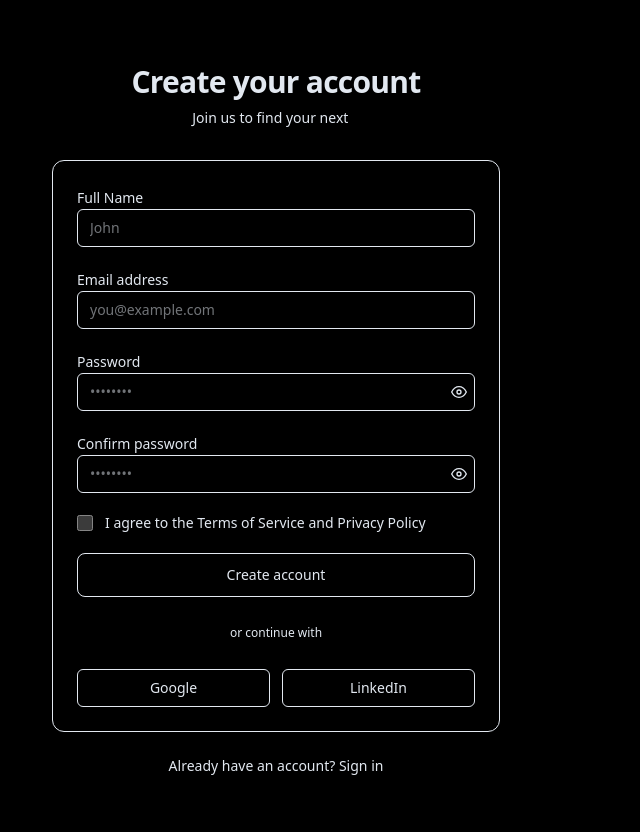
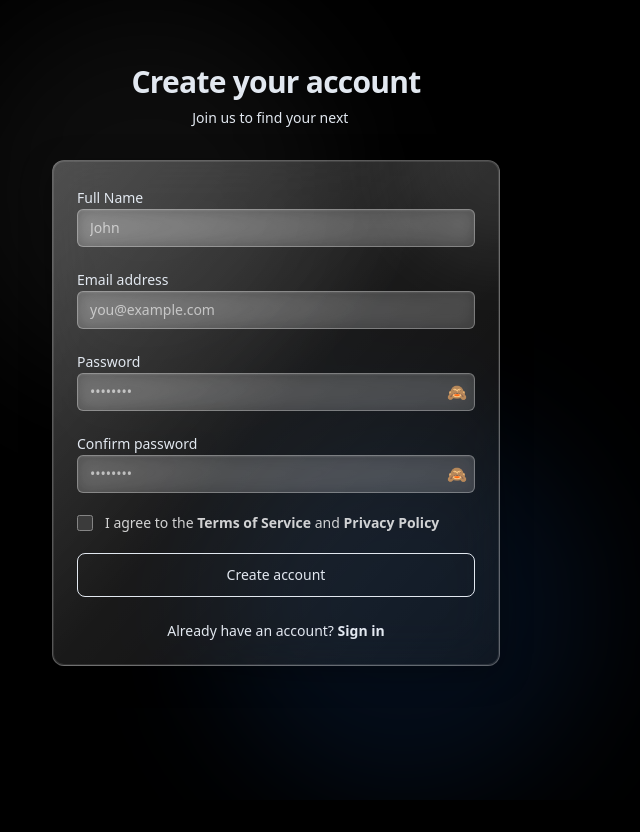
Before and after one commit to Ziel-Lab/jobBoard, a Next.js app: page /register in a window 1280 px wide. Shown: the top 832 px of the page, without its empty margins (364-1004 px from the left). After the commit the page ends 800 px from the top, so only its background shows below. Built offline with nearby package versions, Linux system fonts and the light colour scheme; no server answers.

Commit message:
updated form uis

```diff
--- a/src/app/page.tsx
+++ b/src/app/page.tsx
@@ -20,8 +20,10 @@ export default function Home() {
 
   return (
     <>
-      <div className="absolute left-0 right-0 top-6 z-[100] flex justify-center">
-        <Navbar />
+      <div className="absolute left-0 right-0 top-6 z-[200] flex justify-center pointer-events-none">
+        <div className="pointer-events-auto w-full flex justify-center">
+          <Navbar />
+        </div>
       </div>
       <HeroSection/>
       <SectionDivider />
@@ -85,7 +87,7 @@ export default function Home() {
                     <circle cx="12" cy="7" r="3" />
                   </svg>
                 ),
-                label: 'Profile',
+                label: 'Login',
                 onClick: () => router.push('/login'),
                 className: 'text-white/80'
               },
--- a/src/app/register/page.tsx
+++ b/src/app/register/page.tsx
@@ -16,8 +16,12 @@ export default function RegisterPage() {
   const router = useRouter()
 
   return (
-    <main className="min-h-screen">
-      <div className="container mx-auto px-4 py-16">
+    <main className="min-h-screen bg-black relative overflow-hidden">
+      {/* Ambient light effects */}
+      <div className="absolute top-0 left-1/4 w-96 h-96 bg-white/5 rounded-full blur-3xl" />
+      <div className="absolute bottom-0 right-1/4 w-96 h-96 bg-blue-500/10 rounded-full blur-3xl" />
+
+      <div className="container mx-auto px-4 py-16 relative z-10">
         <div className="mx-auto max-w-md">
           <div className="mb-8 text-center">
             <h1 className="text-3xl font-semibold tracking-tight text-foreground">
@@ -35,7 +39,11 @@ export default function RegisterPage() {
             </p>
           </div>
 
-          <div className="rounded-xl border bg-card p-6 shadow-sm">
+          <div className="rounded-xl border border-white/30 bg-gradient-to-br from-white/20 via-white/10 to-white/5 backdrop-blur-xl p-6 shadow-[0_8px_32px_rgba(0,0,0,0.3),0_0_0_1px_rgba(255,255,255,0.1)_inset] relative overflow-hidden">
+            {/* Shine effect overlay */}
+            <div className="absolute inset-0 bg-gradient-to-br from-white/20 via-transparent to-transparent opacity-50 pointer-events-none" />
+            <div className="absolute -top-24 -right-24 w-48 h-48 bg-white/10 rounded-full blur-2xl pointer-events-none" />
+            <div className="relative z-10">
             <form
               className="space-y-5"
               aria-label="Signup form"
@@ -76,7 +84,7 @@ export default function RegisterPage() {
                   type="text"
                   required
                   placeholder="John"
-                  className="w-full rounded-md border bg-background px-3 py-2 text-sm outline-none ring-primary/20 transition focus:ring-2"
+                  className="w-full rounded-md border border-white/30 bg-white/15 backdrop-blur-sm px-3 py-2 text-sm text-white placeholder-white/60 outline-none transition-all duration-200 focus:ring-2 focus:ring-white/50 focus:bg-white/20 focus:border-white/50 shadow-[inset_0_1px_2px_rgba(255,255,255,0.1)]"
                 />
               </div>
 
@@ -90,7 +98,7 @@ export default function RegisterPage() {
                   type="email"
                   required
                   placeholder="you@example.com"
-                  className="w-full rounded-md border bg-background px-3 py-2 text-sm outline-none ring-primary/20 transition focus:ring-2"
+                  className="w-full rounded-md border border-white/30 bg-white/15 backdrop-blur-sm px-3 py-2 text-sm text-white placeholder-white/60 outline-none transition-all duration-200 focus:ring-2 focus:ring-white/50 focus:bg-white/20 focus:border-white/50 shadow-[inset_0_1px_2px_rgba(255,255,255,0.1)]"
                 />
               </div>
 
@@ -105,7 +113,7 @@ export default function RegisterPage() {
                     type={showPassword ? 'text' : 'password'}
                     required
                     placeholder="••••••••"
-                    className="w-full rounded-md border bg-background px-3 py-2 pr-10 text-sm outline-none ring-primary/20 transition focus:ring-2"
+                    className="w-full rounded-md border border-white/30 bg-white/15 backdrop-blur-sm px-3 py-2 pr-10 text-sm text-white placeholder-white/60 outline-none transition-all duration-200 focus:ring-2 focus:ring-white/50 focus:bg-white/20 focus:border-white/50 shadow-[inset_0_1px_2px_rgba(255,255,255,0.1)]"
                   />
                   <button
 										type="button"
@@ -113,7 +121,7 @@ export default function RegisterPage() {
 										className="absolute right-2 top-1/2 -translate-y-1/2 text-muted-foreground"
 										onClick={() => setShowPassword(v => !v)}
 									>
-                    {showPassword ? <FiEyeOff /> : <FiEye />}
+										{showPassword ? '👁️' : '🙈'}
 									</button>
                 </div>
               </div>
@@ -129,7 +137,7 @@ export default function RegisterPage() {
                     type={showConfirm ? 'text' : 'password'}
                     required
                     placeholder="••••••••"
-                    className="w-full rounded-md border bg-background px-3 py-2 pr-10 text-sm outline-none ring-primary/20 transition focus:ring-2"
+                    className="w-full rounded-md border border-white/30 bg-white/15 backdrop-blur-sm px-3 py-2 pr-10 text-sm text-white placeholder-white/60 outline-none transition-all duration-200 focus:ring-2 focus:ring-white/50 focus:bg-white/20 focus:border-white/50 shadow-[inset_0_1px_2px_rgba(255,255,255,0.1)]"
                   />
                   <button
                     type="button"
@@ -137,7 +145,7 @@ export default function RegisterPage() {
                     className="absolute right-2 top-1/2 -translate-y-1/2 text-muted-foreground"
                     onClick={() => setShowConfirm(v => !v)}
                   >
-                    {showConfirm ? <FiEyeOff /> : <FiEye />}
+                    {showConfirm ? '👁️' : '🙈'}
                   </button>
                 </div>
               </div>
@@ -153,14 +161,14 @@ export default function RegisterPage() {
                   className="mt-0.5 h-4 w-4 rounded border accent-primary"
                   aria-describedby="terms-desc"
                 />
-                <label htmlFor="terms" className="text-sm text-muted-foreground">
+                <label htmlFor="terms" className="font-thin text-sm text-white/80">
                   I agree to the
                   {' '}
-                  <Link href="#" className="text-primary underline-offset-4 hover:underline">
+                  <Link href="#" className="font-semibold text-primary underline-offset-4 hover:underline">
                     Terms of Service
                   </Link>
                   {' '}and{' '}
-                  <Link href="#" className="text-primary underline-offset-4 hover:underline">
+                  <Link href="#" className="font-semibold text-primary underline-offset-4 hover:underline">
                     Privacy Policy
                   </Link>
                 </label>
@@ -187,12 +195,20 @@ export default function RegisterPage() {
                 </button>
               </GlareHover>
 
-              <div className="relative py-2 text-center text-xs text-muted-foreground">
+              <p className="font-thin mt-6 text-center text-sm text-muted-foreground">
+                Already have an account?
+                {' '}
+              <Link href="/login" className=" font-bold text-primary underline-offset-4 hover:underline cursor-pointer">
+                Sign in
+              </Link>
+              </p>
+
+              {/* <div className="relative py-2 text-center text-xs text-muted-foreground">
                 <span className="bg-card px-2">or continue with</span>
                 <span className="absolute left-0 top-1/2 h-px w-full -translate-y-1/2 bg-border" />
-              </div>
+              </div> */}
 
-              <div className="grid grid-cols-2 gap-3">
+              {/*<div className="grid grid-cols-2 gap-3">
                  <button
                   type="button"
                   onClick={async () => {
@@ -203,8 +219,8 @@ export default function RegisterPage() {
                   className="inline-flex items-center justify-center gap-2 rounded-md border bg-background px-3 py-2 text-sm hover:bg-muted cursor-pointer"
                 >
                   Google
-                </button>
-                <button
+                </button> */}
+                {/* <button
                   type="button"
                   onClick={async () => {
                     const redirect_to = `${window.location.origin}/login`
@@ -215,17 +231,12 @@ export default function RegisterPage() {
                 >
                   LinkedIn
                 </button>
-              </div>
+              </div>*/}
             </form>
             </div>
+          </div>
 
-          <p className="mt-6 text-center text-sm text-muted-foreground">
-            Already have an account?
-            {' '}
-            <Link href="/login" className="text-primary underline-offset-4 hover:underline cursor-pointer">
-              Sign in
-            </Link>
-          </p>
+
         </div>
       </div>
     </main>
--- a/src/components/common/HeroSection.tsx
+++ b/src/components/common/HeroSection.tsx
@@ -1,5 +1,6 @@
 import React from 'react'
 import LightRays from '../ui/LightRays'
+import Link from 'next/link'
 
 
 
@@ -29,11 +30,14 @@ const HeroSection = () => {
           <p className="mt-4 text-white/80 max-w-2xl mx-auto">Hire top talent faster, smarter, and more transparently avoiding inbox floods with our AI-powered platform.</p>
         </div>
         <div className="mt-10 flex items-center gap-4">
+          <Link href="/register">
           <button
-            className="rounded-full px-6 py-3 text-sm font-semibold text-neutral-900 border border-white/60 shadow-[inset_0_1px_0_rgba(255,255,255,0.6),0_1px_2px_rgba(0,0,0,0.2)] bg-[linear-gradient(180deg,rgba(255,255,255,0.92),rgba(255,255,255,0.78))] hover:bg-white focus:outline-none focus:ring-2 focus:ring-white/40"
+            className="rounded-full px-6 py-3 text-sm font-semibold text-neutral-900 border border-white/60 shadow-[inset_0_1px_0_rgba(255,255,255,0.6),0_1px_2px_rgba(0,0,0,0.2)] bg-[linear-gradient(180deg,rgba(255,255,255,0.92),rgba(255,255,255,0.78))] hover:bg-white focus:outline-none focus:ring-2 focus:ring-white/40 cursor-pointer"
+
           >
             Get Started
           </button>
+          </Link>
           <button
             className="rounded-full px-6 py-3 text-sm font-semibold text-white/90 border border-white/25 bg-white/5 hover:bg-white/10 backdrop-blur-md"
           >
--- a/src/components/ui/Navbar.tsx
+++ b/src/components/ui/Navbar.tsx
@@ -10,7 +10,7 @@ export default function Navbar() {
         aria-label="Main"
       >
         <div className="flex items-center justify-between px-4 py-3 sm:px-6">
-          <Link href="/" className="flex items-center gap-2 font-semibold">
+          <Link href="/register" className="flex items-center gap-2 font-semibold">
             <span className="inline-flex h-8 w-8 items-center justify-center rounded-full bg-white/10 shadow-inner"></span>
             <span className="text-sm sm:text-base text-white/90">Hulo</span>
           </Link>
@@ -18,12 +18,12 @@ export default function Navbar() {
           <div className="hidden items-center gap-6 sm:flex">
             <Link href="/" className="text-sm text-white/70 hover:text-white transition-colors">Home</Link>
             <Link href="/jobs" className="text-sm text-white/70 hover:text-white transition-colors">Jobs</Link>
-            <Link
+            {/* <Link
               href="/register"
               className="rounded-full border border-white/20 bg-white/10 px-4 py-2 text-sm font-semibold text-white/90 hover:bg-white/20 shadow-[inset_0_1px_0_rgba(255,255,255,0.25)]"
             >
               Get Started
-            </Link>
+            </Link> */}
           </div>
         </div>
       </nav>
```
Also changed, not shown: src/app/login/page.tsx (+30 -21 lines). Lines whose indentation alone changed are shown as unchanged.
